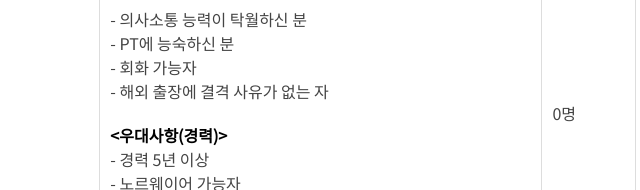
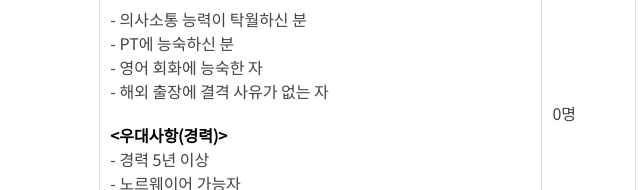
Before and after one commit to greemsam/arendell_recruit, a plain HTML site: page index.html in a window 1280 px wide. Shown: the part 738-928 px from the top of the page, 504-1144 px from the left. Drawn offline with Linux system fonts and the light colour scheme.

Commit message:
Update index.html

```diff
--- a/index.html
+++ b/index.html
@@ -38,7 +38,7 @@
             <ul>
               <li>- 의사소통 능력이 탁월하신 분</li>
               <li>- PT에 능숙하신 분</li>
-              <li>- 회화 가능자</li>
+              <li>- 영어 회화에 능숙한 자</li>
               <li>- 해외 출장에 결격 사유가 없는 자</li>
               <li>
                 <ul>
```
